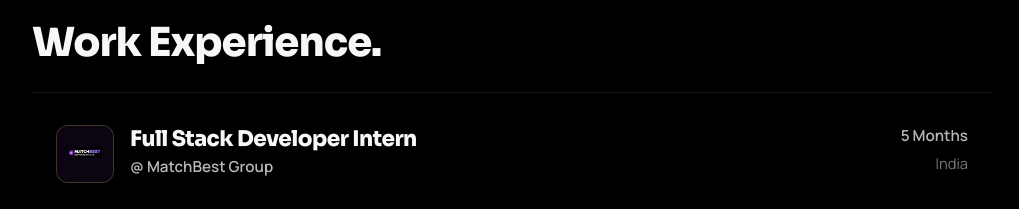
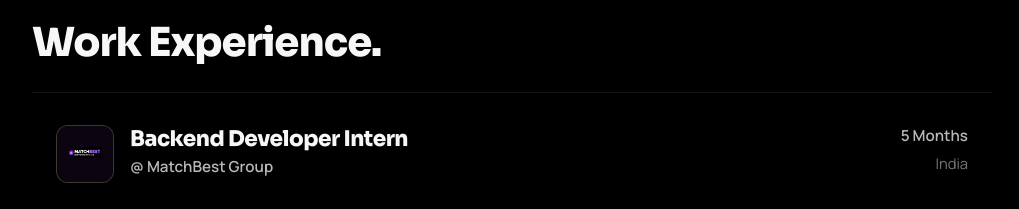
Before and after one commit to sandeep226032/Sandeep_portfolio, a Next.js app: page / in a window 1280 px wide. Shown: the part 980-1189 px from the top of the page, without its empty margins (128-1147 px from the left). Built offline with nearby package versions, Linux system fonts and the light colour scheme; no server answers; the database is empty.

Commit message:
update some information

```diff
--- a/components/Experience.tsx
+++ b/components/Experience.tsx
@@ -7,7 +7,7 @@ import { ArrowUpRight, BriefcaseBusiness } from "lucide-react";
 
 const experiences = [
   {
-    role: "Full Stack Developer Intern",
+    role: "Backend Developer Intern",
     company: "MatchBest Group",
     companyUrl: null as string | null,
     period: "5 Months",
```
